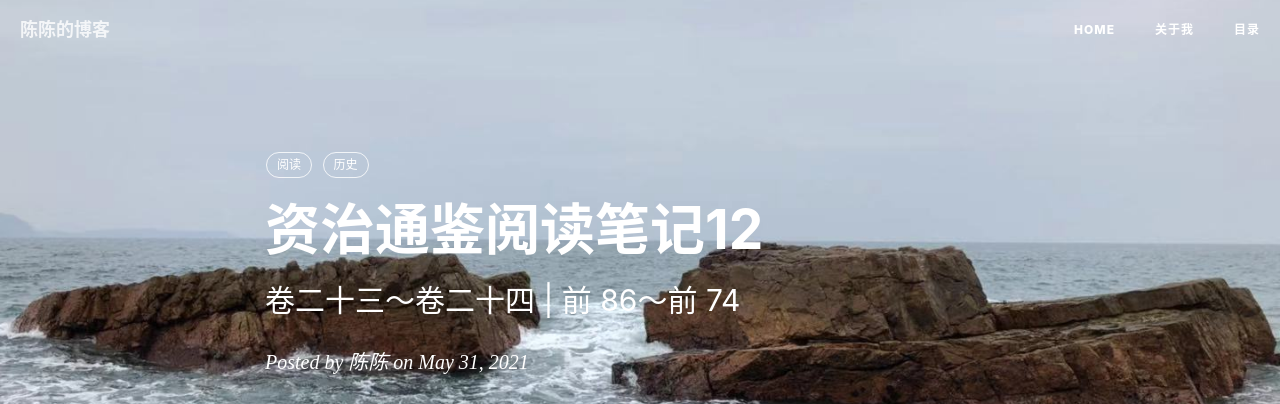
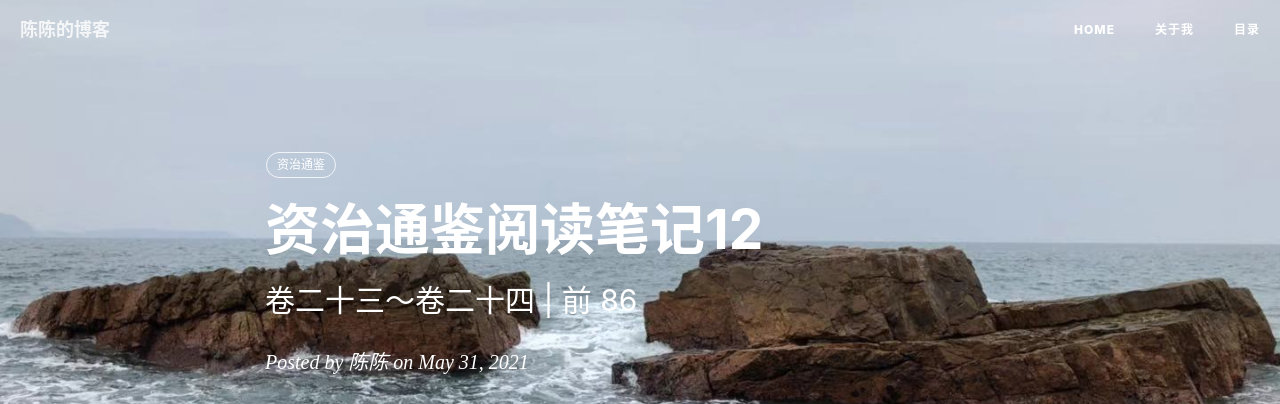
Before and after one commit to chensong212/chensong212.github.io, a Jekyll site: the page built from _posts/2021-05-31-zztj12.md, in a window 1280 px wide and 900 px high. Shown: the top 404 px of the window. Built offline with Jekyll 4.4.1, drawn with Linux system fonts in a browser that asks for light colours; nearby versions of some CDN libraries; comment, search, counter and statistics services are not loaded.

Commit message:
Update 2021-05-31-zztj12.md

```diff
--- a/_posts/2021-05-31-zztj12.md
+++ b/_posts/2021-05-31-zztj12.md
@@ -1,14 +1,13 @@
 ---
 layout:     post
 title:      资治通鉴阅读笔记12
-subtitle:   卷二十三～卷二十四 | 前 86～前 74
+subtitle:   卷二十三～卷二十四 | 前 86
 date:       2021-05-31
 author:     陈陈
 header-img:
 catalog: true
 tags:
-    - 阅读
-    - 历史
+    - 资治通鉴
 
 ---
 ## 第二十三卷
```
